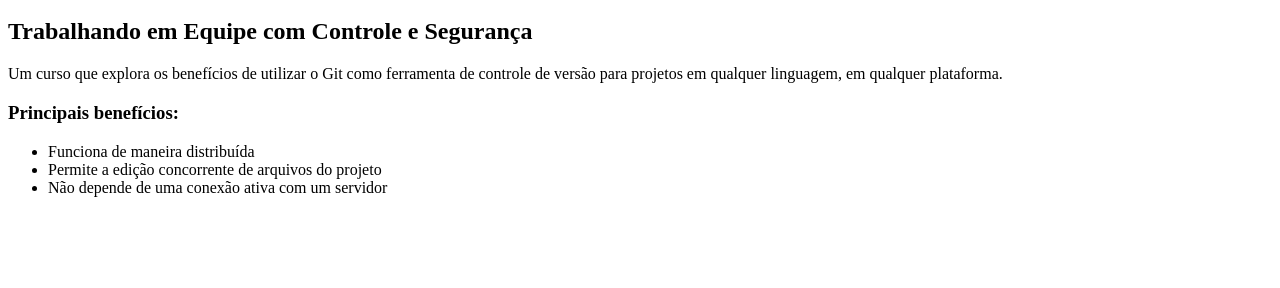
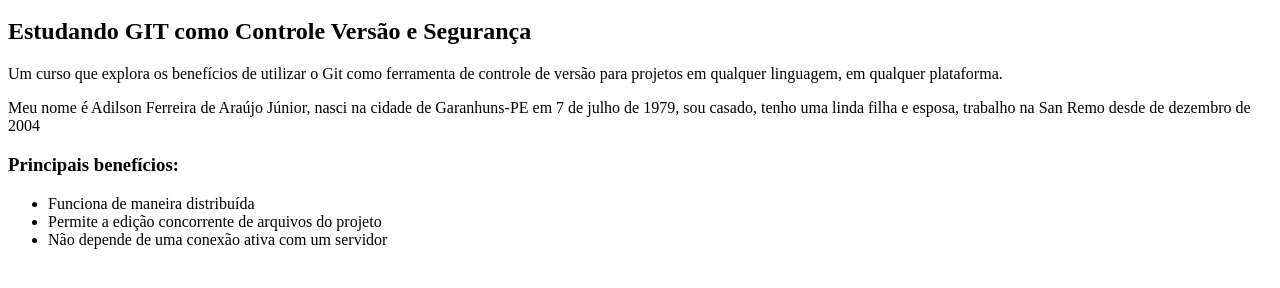
Before and after one commit to adilsonjun/curso-git, a plain HTML site: page index.html in a window 1280 px wide. Shown: the part 48-336 px from the top of the page. Drawn offline with Linux system fonts and the light colour scheme.

```diff
--- a/index.html
+++ b/index.html
@@ -3,10 +3,10 @@
     </head>
     <body>
 	<h1>Git</h1>
-        <h2>Trabalhando em Equipe com Controle e Segurança</h2>
+        <h2>Estudando GIT como Controle Versão e Segurança</h2>
 
         <p>Um curso que explora os benefícios de utilizar o Git como ferramenta de controle de versão para projetos em qualquer linguagem, em qualquer plataforma.</p>
-
+	<p>Meu nome é Adilson Ferreira de Araújo Júnior, nasci na cidade de Garanhuns-PE em 7 de julho de 1979, sou casado, tenho uma linda filha e esposa, trabalho na San Remo desde de dezembro de 2004</p>
         <h3>Principais benefícios:</h3>
         <ul>
             <li>Funciona de maneira distribuída</li>
```
